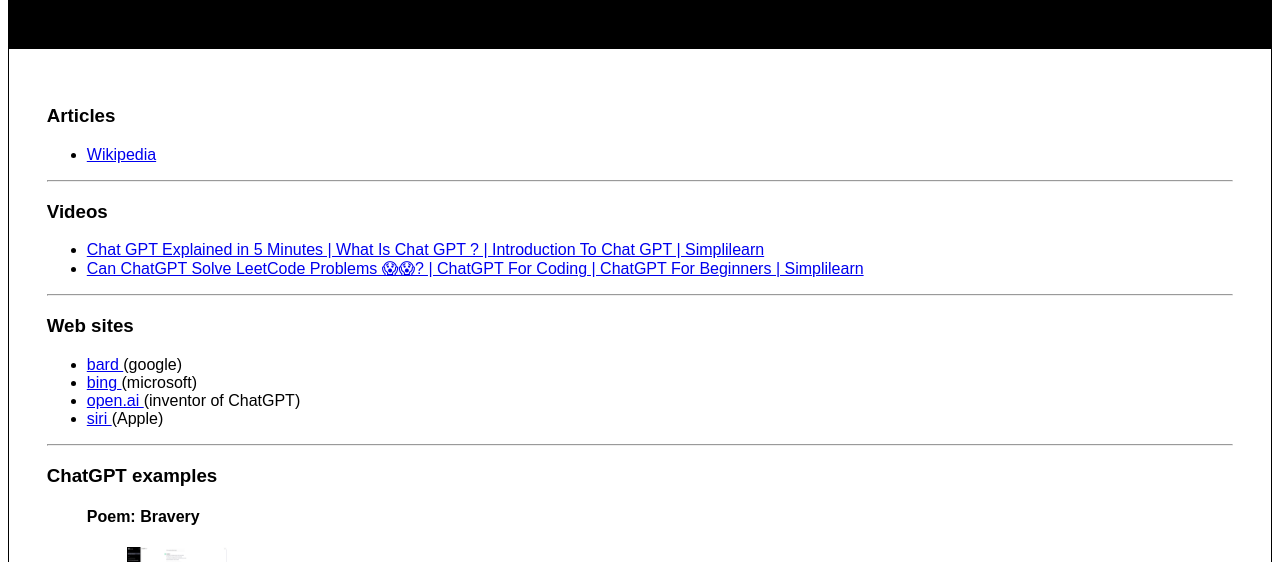
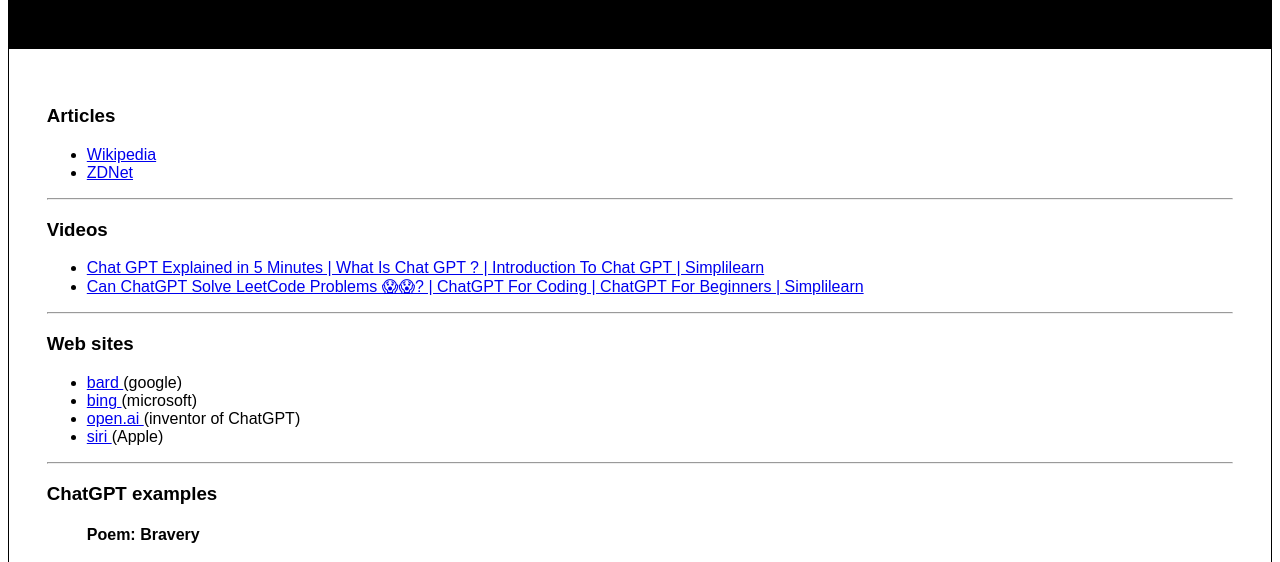
Before and after one commit to pramnora/ChatGPT, a plain HTML site: page index.html in a window 1280 px wide. Shown: the part 188-750 px from the top of the page. Drawn offline with Linux system fonts and the light colour scheme.

Commit message:
Update index.html
Added ZDNet article link

```diff
--- a/index.html
+++ b/index.html
@@ -55,12 +55,22 @@
   <h3>Articles</h3>
 
   <ul>
+
    <li>
     <a href="https://en.wikipedia.org/wiki/Generative_pre-trained_transformer#:~:text=Generative%20pre%2Dtrained%20transformers%20(GPT,in%20natural%20language%20processing%20tasks." target="_blank">
      Wikipedia
     </a>
    </li>
+
+   <li>
+    <a href="https://www.zdnet.com/article/what-is-chatgpt-and-why-does-it-matter-heres-everything-you-need-to-know/" target="_blank">
+     ZDNet
+    </a>
+   </li>
+
   </ul>
+
+
 
   <hr>
 
```
